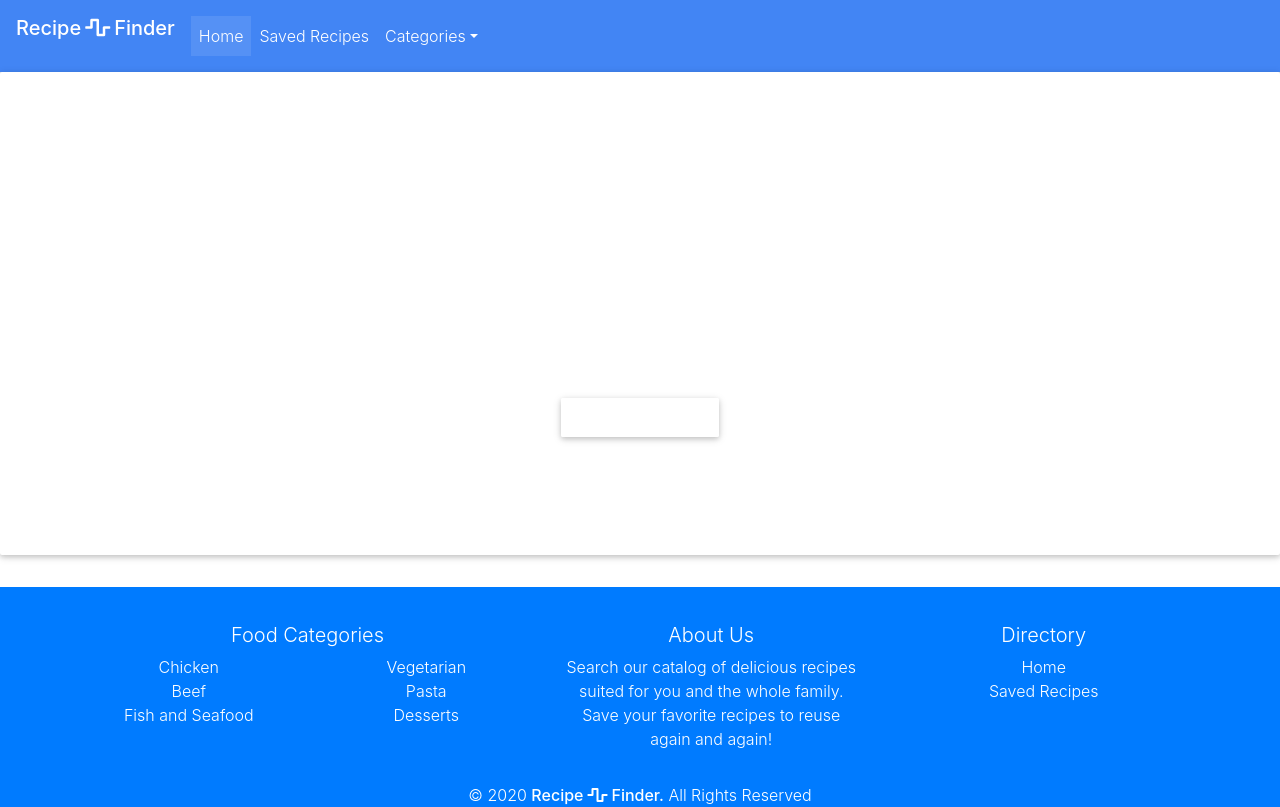
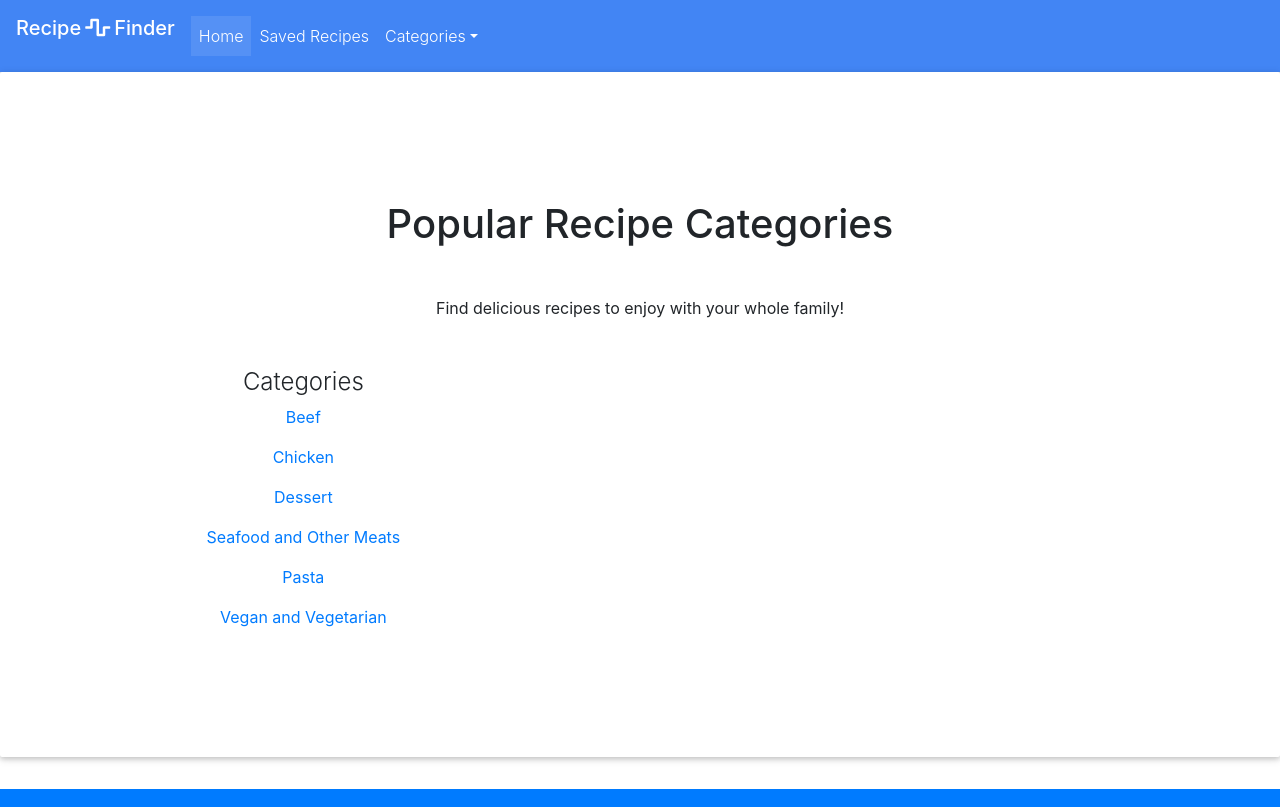
Before and after one commit to wandrew8/Recipe-Finder, a React (Create React App) app in the folder recipe-finder/: page /home in a window 1280 px wide. Shown: the top 807 px of the page. Built offline with nearby package versions, Linux system fonts and the light colour scheme.

Commit message:
Image link component added and routing properly

```diff
--- a/recipe-finder/src/App.js
+++ b/recipe-finder/src/App.js
@@ -33,7 +33,7 @@ class App extends Component {
       <div className="App">
       <NavbarComponent categories={this.state.categories} />
       <Switch>
-        <Route path="/home" component={HomePage} />
+        <Route path="/home" render={() => <HomePage category={this.state.categories}/>} />
         <Route path="/category/:category" component={CategoryType} />} />
         <Route exact path="/saved" component={SavedPage} />
         <Redirect to="/home" />
--- a/recipe-finder/src/components/Homepage.js
+++ b/recipe-finder/src/components/Homepage.js
@@ -1,16 +1,16 @@
-import React, { Component } from 'react'
+import React, { Component } from 'react';
+import ImageLink from './ImageLink';
+
 
 export class Homepage extends Component {
     render() {
         return (
             <div class="jumbotron card card-image" >
-                <div class="text-white text-center py-5 px-4">
+                <div class="text-center py-5 px-4">
                     <div>
-                    <h2 class="card-title h1-responsive pt-3 mb-5 font-bold"><strong>Create your beautiful website with MDBootstrap</strong></h2>
-                    <p class="mx-5 mb-5">Lorem ipsum dolor sit amet, consectetur adipisicing elit. Repellat fugiat, laboriosam, voluptatem,
-                        optio vero odio nam sit officia accusamus minus error nisi architecto nulla ipsum dignissimos. Odit sed qui, dolorum!
-                    </p>
-                    <a class="btn btn-outline-white btn-md"><i class="fas fa-clone left"></i> View project</a>
+                    <h2 class="card-title h1-responsive pt-3 mb-5 font-bold"><strong>Popular Recipe Categories</strong></h2>
+                    <p class="mx-5 mb-5">Find delicious recipes to enjoy with your whole family!</p>
+                    <ImageLink category={this.props.category} />
                     </div>
                 </div>
             </div>
--- /dev/null
+++ b/recipe-finder/src/components/ImageLink.js
@@ -0,0 +1,35 @@
+import React from 'react';
+import {Link } from 'react-router-dom';
+
+
+function RenderImages({category}) {
+    const categories = category.map(categoryType => {
+        return (
+            <Link to={`/category/${categoryType.type}`} href="#">
+                <p>{categoryType.strCategory}</p>
+            </Link>
+        )
+    })
+    if ({category}) {
+        return (
+            <div className="col-md-5 m-1">
+                <h4>Categories</h4>
+                {categories}
+            </div>
+        )
+    } else {
+        return (
+            <div></div>
+        )
+    }
+}
+
+function ImageLink(props) {
+    return (
+        <div>
+           <RenderImages category={props.category} />
+        </div>
+    )
+}
+
+export default ImageLink;
```
